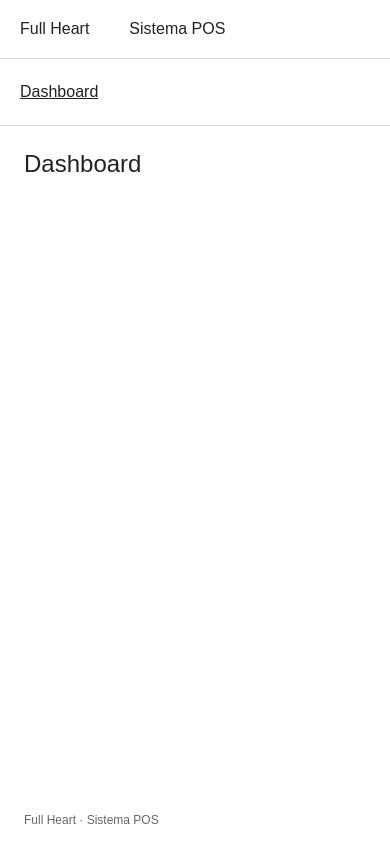
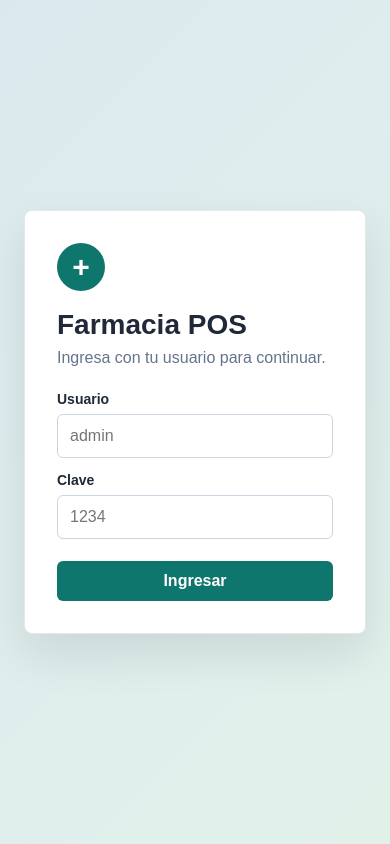
Before and after one commit to tarrrron/Farmacia_POS, a PHP site: page / in a window 390 px wide. Run offline with PHP 8.4, Linux system fonts and the light colour scheme.

Commit message:
Estructura y login

```diff
--- /dev/null
+++ b/app/Controllers/AuthController.php
@@ -0,0 +1,48 @@
+<?php
+class AuthController
+{
+    private User $users;
+
+    public function __construct(User $users)
+    {
+        $this->users = $users;
+    }
+
+    public function showLogin(?string $error = null): void
+    {
+        require __DIR__ . "/../Views/auth/login.php";
+    }
+
+    public function login(): void
+    {
+        $username = trim($_POST["usuario"] ?? "");
+        $password = trim($_POST["clave"] ?? "");
+
+        if ($username === "" || $password === "") {
+            $this->showLogin("Ingresa usuario y clave.");
+            return;
+        }
+
+        $user = $this->users->findActiveByCredentials($username, $password);
+
+        if (!$user) {
+            $this->showLogin("Usuario o clave incorrecta.");
+            return;
+        }
+
+        $_SESSION["idusuario"] = $user["idusuario"];
+        $_SESSION["nombre"] = $user["nombre"];
+        $_SESSION["usuario"] = $user["usuario"];
+        $_SESSION["idperfil"] = $user["idperfil"];
+
+        header("Location: index.php?route=dashboard");
+        exit;
+    }
+
+    public function logout(): void
+    {
+        session_destroy();
+        header("Location: index.php");
+        exit;
+    }
+}
--- /dev/null
+++ b/app/Controllers/DashboardController.php
@@ -0,0 +1,31 @@
+<?php
+class DashboardController
+{
+    private Dashboard $dashboard;
+    private Profile $profiles;
+
+    public function __construct(Dashboard $dashboard, Profile $profiles)
+    {
+        $this->dashboard = $dashboard;
+        $this->profiles = $profiles;
+    }
+
+    public function index(): void
+    {
+        $this->requireSession();
+
+        $summary = $this->dashboard->summary();
+        $menuOptions = $this->profiles->menuOptions((int) $_SESSION["idperfil"]);
+        $view = __DIR__ . "/../Views/dashboard/index.php";
+
+        require __DIR__ . "/../Views/layout/app.php";
+    }
+
+    private function requireSession(): void
+    {
+        if (!isset($_SESSION["idusuario"])) {
+            header("Location: index.php");
+            exit;
+        }
+    }
+}
--- /dev/null
+++ b/app/Models/Dashboard.php
@@ -0,0 +1,34 @@
+<?php
+class Dashboard
+{
+    private PDO $db;
+
+    public function __construct(PDO $db)
+    {
+        $this->db = $db;
+    }
+
+    public function summary(): array
+    {
+        return [
+            "usuarios" => $this->countRows("usuario", "estado = 1"),
+            "productos" => $this->countRows("producto", "estado = 1"),
+            "clientes" => $this->countRows("cliente", "estado = 1"),
+            "ventas" => $this->countRows("venta", "estado = 1")
+        ];
+    }
+
+    private function countRows(string $table, string $where): int
+    {
+        $allowedTables = ["usuario", "producto", "cliente", "venta"];
+
+        if (!in_array($table, $allowedTables, true)) {
+            return 0;
+        }
+
+        $statement = $this->db->query("SELECT COUNT(*) AS total FROM $table WHERE $where");
+        $row = $statement->fetch();
+
+        return (int) ($row["total"] ?? 0);
+    }
+}
--- /dev/null
+++ b/app/Models/Profile.php
@@ -0,0 +1,26 @@
+<?php
+class Profile
+{
+    private PDO $db;
+
+    public function __construct(PDO $db)
+    {
+        $this->db = $db;
+    }
+
+    public function menuOptions(int $profileId): array
+    {
+        $sql = "SELECT o.descripcion, o.url, o.icono
+                FROM acceso a
+                INNER JOIN opcion o ON o.idopcion = a.idopcion
+                WHERE a.idperfil = :idperfil
+                  AND a.estado = 1
+                  AND o.estado = 1
+                ORDER BY o.idopcion";
+
+        $statement = $this->db->prepare($sql);
+        $statement->execute(["idperfil" => $profileId]);
+
+        return $statement->fetchAll();
+    }
+}
--- /dev/null
+++ b/app/Models/User.php
@@ -0,0 +1,28 @@
+<?php
+class User
+{
+    private PDO $db;
+
+    public function __construct(PDO $db)
+    {
+        $this->db = $db;
+    }
+
+    public function findActiveByCredentials(string $username, string $password): ?array
+    {
+        $sql = "SELECT idusuario, nombre, usuario, idperfil
+                FROM usuario
+                WHERE usuario = :usuario
+                  AND clave = SHA1(:clave)
+                  AND estado = 1";
+
+        $statement = $this->db->prepare($sql);
+        $statement->execute([
+            "usuario" => $username,
+            "clave" => $password
+        ]);
+
+        $user = $statement->fetch();
+        return $user ?: null;
+    }
+}
--- /dev/null
+++ b/app/Views/auth/login.php
@@ -0,0 +1,32 @@
+<!DOCTYPE html>
+<html lang="es">
+<head>
+    <meta charset="UTF-8">
+    <meta name="viewport" content="width=device-width, initial-scale=1">
+    <title>Farmacia POS - Login</title>
+    <link rel="stylesheet" href="public/css/styles.css">
+</head>
+<body class="login-body">
+    <main class="login-page">
+        <section class="login-card">
+            <div class="brand-mark">+</div>
+            <h1>Farmacia POS</h1>
+            <p>Ingresa con tu usuario para continuar.</p>
+
+            <form method="post" action="index.php?route=login" autocomplete="off">
+                <label for="usuario">Usuario</label>
+                <input type="text" id="usuario" name="usuario" placeholder="admin" required>
+
+                <label for="clave">Clave</label>
+                <input type="password" id="clave" name="clave" placeholder="1234" required>
+
+                <button type="submit" class="btn btn-primary">Ingresar</button>
+
+                <?php if (!empty($error)): ?>
+                    <div class="form-message" role="alert"><?= htmlspecialchars($error) ?></div>
+                <?php endif; ?>
+            </form>
+        </section>
+    </main>
+</body>
+</html>
--- a/app/Views/components/footer.php
+++ /dev/null
@@ -1 +0,0 @@
-<footer>Full Heart · Sistema POS</footer>
--- a/app/Views/components/header.php
+++ /dev/null
@@ -1,4 +0,0 @@
-<header>
-    <span>Full Heart</span>
-    <span>Sistema POS</span>
-</header>
--- a/app/Views/components/sidebar.php
+++ /dev/null
@@ -1,5 +0,0 @@
-<aside>
-    <nav aria-label="Menú principal">
-        <a href="index.php" aria-current="page">Dashboard</a>
-    </nav>
-</aside>
--- a/app/Views/dashboard.php
+++ /dev/null
@@ -1 +0,0 @@
-<h1>Dashboard</h1>
--- /dev/null
+++ b/app/Views/layout/footer.php
@@ -0,0 +1,3 @@
+<footer>
+    Farmacia POS - Avance del sistema
+</footer>
--- /dev/null
+++ b/config/database.php
@@ -0,0 +1,18 @@
+<?php
+class Database
+{
+    public static function connect(): PDO
+    {
+        $host = "localhost";
+        $database = "farmacia_pos";
+        $user = "root";
+        $password = "";
+        $dsn = "mysql:host=$host;dbname=$database;charset=utf8mb4";
+
+        return new PDO($dsn, $user, $password, [
+            PDO::ATTR_ERRMODE => PDO::ERRMODE_EXCEPTION,
+            PDO::ATTR_DEFAULT_FETCH_MODE => PDO::FETCH_ASSOC,
+            PDO::MYSQL_ATTR_INIT_COMMAND => "SET NAMES utf8mb4"
+        ]);
+    }
+}
--- a/index.php
+++ b/index.php
@@ -1,23 +1,38 @@
-<!DOCTYPE html>
-<html lang="es">
-<head>
-    <meta charset="UTF-8">
-    <meta name="viewport" content="width=device-width, initial-scale=1">
-    <title>Full Heart - Sistema POS</title>
-    <link rel="stylesheet" href="public/css/styles.css">
-</head>
-<body>
-    <?php require __DIR__ . '/app/Views/components/header.php'; ?>
+<?php
+$sessionPath = __DIR__ . "/storage/sessions";
 
-    <div class="layout">
-        <?php require __DIR__ . '/app/Views/components/sidebar.php'; ?>
+if (!is_dir($sessionPath)) {
+    mkdir($sessionPath, 0777, true);
+}
 
-        <div class="contenido">
-            <main>
-                <?php require __DIR__ . '/app/Views/dashboard.php'; ?>
-            </main>
-            <?php require __DIR__ . '/app/Views/components/footer.php'; ?>
-        </div>
-    </div>
-</body>
-</html>
+session_save_path($sessionPath);
+session_start();
+
+require __DIR__ . "/config/database.php";
+require __DIR__ . "/app/Models/User.php";
+require __DIR__ . "/app/Models/Profile.php";
+require __DIR__ . "/app/Models/Dashboard.php";
+require __DIR__ . "/app/Controllers/AuthController.php";
+require __DIR__ . "/app/Controllers/DashboardController.php";
+
+$db = Database::connect();
+$authController = new AuthController(new User($db));
+$dashboardController = new DashboardController(new Dashboard($db), new Profile($db));
+$route = $_GET["route"] ?? (isset($_SESSION["idusuario"]) ? "dashboard" : "login");
+
+if ($route === "login" && $_SERVER["REQUEST_METHOD"] === "POST") {
+    $authController->login();
+    exit;
+}
+
+if ($route === "logout") {
+    $authController->logout();
+    exit;
+}
+
+if ($route === "dashboard") {
+    $dashboardController->index();
+    exit;
+}
+
+$authController->showLogin();
--- a/public/css/styles.css
+++ b/public/css/styles.css
@@ -5,29 +5,171 @@
 body {
     margin: 0;
     font-family: Arial, sans-serif;
-    color: #222;
+    color: #1f2937;
+    background: #f3f6fb;
 }
 
-header {
+a {
+    color: inherit;
+}
+
+.login-body {
+    min-height: 100vh;
+    background:
+        linear-gradient(135deg, rgba(14, 116, 144, 0.12), rgba(22, 163, 74, 0.10)),
+        #f8fafc;
+}
+
+.login-page {
+    min-height: 100vh;
+    display: grid;
+    place-items: center;
+    padding: 24px;
+}
+
+.login-card {
+    width: min(100%, 390px);
+    padding: 32px;
+    background: #ffffff;
+    border: 1px solid #e5e7eb;
+    border-radius: 8px;
+    box-shadow: 0 20px 45px rgba(15, 23, 42, 0.10);
+}
+
+.brand-mark {
+    width: 48px;
+    height: 48px;
+    display: grid;
+    place-items: center;
+    margin-bottom: 18px;
+    border-radius: 50%;
+    background: #0f766e;
+    color: #ffffff;
+    font-size: 30px;
+    font-weight: 700;
+}
+
+.login-card h1 {
+    margin: 0;
+    font-size: 28px;
+    font-weight: 700;
+}
+
+.login-card p,
+.page-title p {
+    margin: 8px 0 24px;
+    color: #64748b;
+}
+
+label {
+    display: block;
+    margin: 14px 0 7px;
+    font-size: 14px;
+    font-weight: 700;
+}
+
+input {
+    width: 100%;
+    min-height: 44px;
+    padding: 10px 12px;
+    border: 1px solid #cbd5e1;
+    border-radius: 6px;
+    font: inherit;
+}
+
+input:focus {
+    outline: 3px solid rgba(15, 118, 110, 0.18);
+    border-color: #0f766e;
+}
+
+.btn {
+    display: inline-flex;
+    align-items: center;
+    justify-content: center;
+    min-height: 40px;
+    padding: 10px 16px;
+    border: 0;
+    border-radius: 6px;
+    font: inherit;
+    font-weight: 700;
+    text-decoration: none;
+    cursor: pointer;
+}
+
+.btn-primary {
+    width: 100%;
+    margin-top: 22px;
+    background: #0f766e;
+    color: #ffffff;
+}
+
+.btn-light {
+    background: #e2e8f0;
+    color: #0f172a;
+}
+
+.form-message {
+    min-height: 20px;
+    margin-top: 14px;
+    color: #b91c1c;
+    font-size: 14px;
+}
+
+.topbar {
+    min-height: 68px;
     display: flex;
-    gap: 40px;
-    padding: 20px;
-    border-bottom: 1px solid #ddd;
+    align-items: center;
+    justify-content: space-between;
+    gap: 20px;
+    padding: 14px 24px;
+    background: #ffffff;
+    border-bottom: 1px solid #e5e7eb;
+}
+
+.topbar strong,
+.topbar span {
+    display: block;
+}
+
+.topbar span {
+    color: #64748b;
+    font-size: 14px;
+}
+
+.topbar-user {
+    display: flex;
+    align-items: center;
+    gap: 12px;
 }
 
 .layout {
     display: flex;
-    min-height: calc(100vh - 60px);
+    min-height: calc(100vh - 68px);
 }
 
-aside {
-    width: 200px;
-    padding: 24px 20px;
-    border-right: 1px solid #ddd;
+.sidebar {
+    width: 230px;
+    padding: 20px;
+    background: #ffffff;
+    border-right: 1px solid #e5e7eb;
 }
 
-a {
-    color: inherit;
+.sidebar nav {
+    display: grid;
+    gap: 8px;
+}
+
+.sidebar a {
+    padding: 10px 12px;
+    border-radius: 6px;
+    color: #334155;
+    text-decoration: none;
+}
+
+.sidebar a:hover,
+.sidebar a[aria-current="page"] {
+    background: #e0f2f1;
+    color: #0f766e;
 }
 
 .contenido {
@@ -44,23 +186,75 @@ main {
 h1 {
     margin: 0;
     font-size: 24px;
-    font-weight: normal;
+}
+
+h2 {
+    margin: 0 0 10px;
+    font-size: 18px;
+}
+
+.summary-grid {
+    display: grid;
+    grid-template-columns: repeat(4, minmax(0, 1fr));
+    gap: 16px;
+    margin-bottom: 20px;
+}
+
+.summary-card,
+.panel {
+    padding: 20px;
+    background: #ffffff;
+    border: 1px solid #e5e7eb;
+    border-radius: 8px;
+}
+
+.summary-card span {
+    display: block;
+    color: #64748b;
+    font-size: 14px;
+}
+
+.summary-card strong {
+    display: block;
+    margin-top: 8px;
+    font-size: 28px;
+}
+
+.panel p {
+    margin: 0;
+    color: #64748b;
 }
 
 footer {
     padding: 16px 24px;
-    color: #666;
+    color: #64748b;
     font-size: 12px;
 }
 
-@media (max-width: 600px) {
+@media (max-width: 900px) {
+    .summary-grid {
+        grid-template-columns: repeat(2, minmax(0, 1fr));
+    }
+}
+
+@media (max-width: 700px) {
+    .topbar,
+    .topbar-user {
+        align-items: flex-start;
+        flex-direction: column;
+    }
+
     .layout {
         flex-direction: column;
     }
 
-    aside {
+    .sidebar {
         width: 100%;
         border-right: 0;
-        border-bottom: 1px solid #ddd;
+        border-bottom: 1px solid #e5e7eb;
+    }
+
+    .summary-grid {
+        grid-template-columns: 1fr;
     }
 }
```
Also changed, not shown: app/Views/dashboard/index.php (added, +28 -0 lines), app/Views/layout/app.php (added, +23 -0 lines), app/Views/layout/header.php (added, +10 -0 lines), app/Views/layout/sidebar.php (added, +10 -0 lines), 2 other files.
